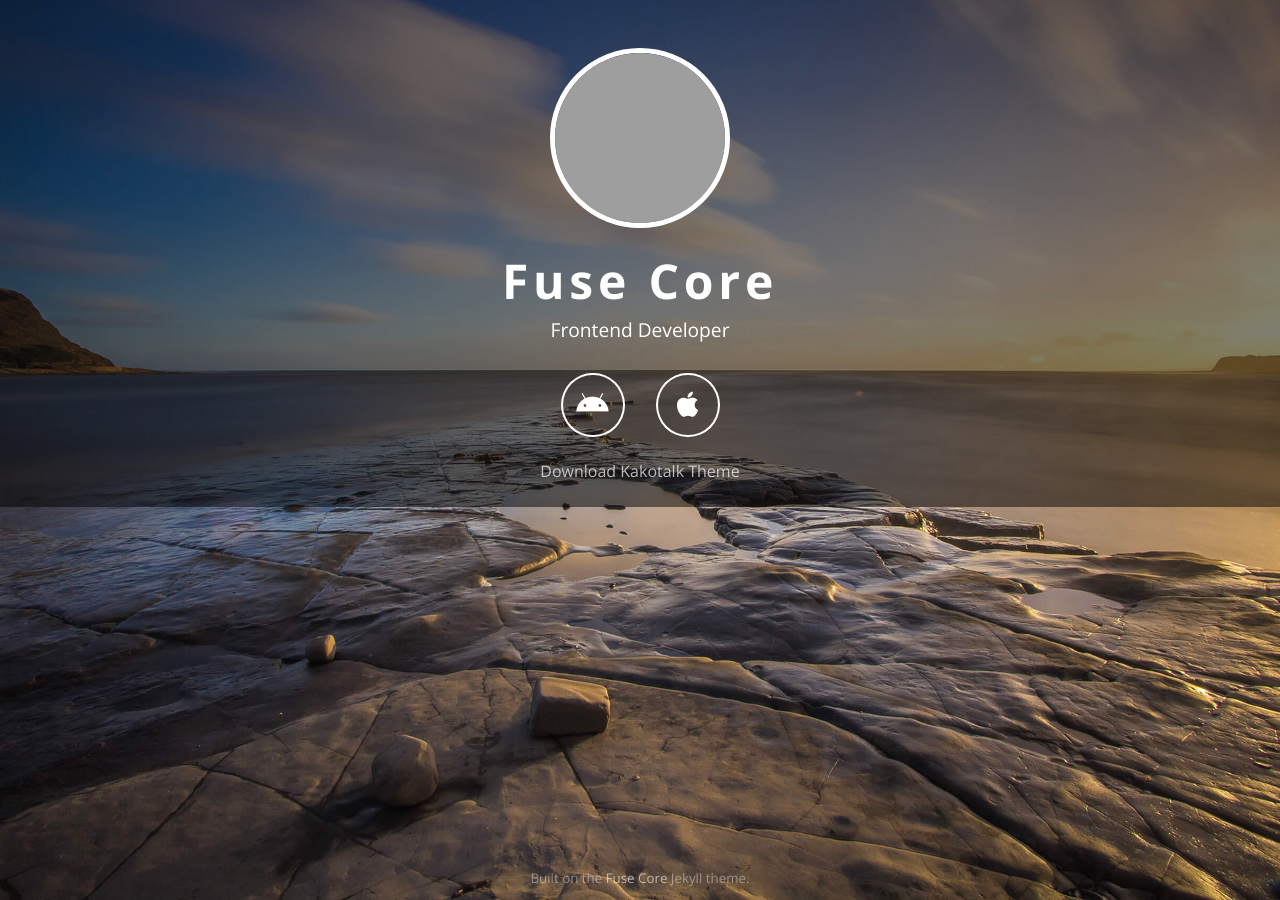
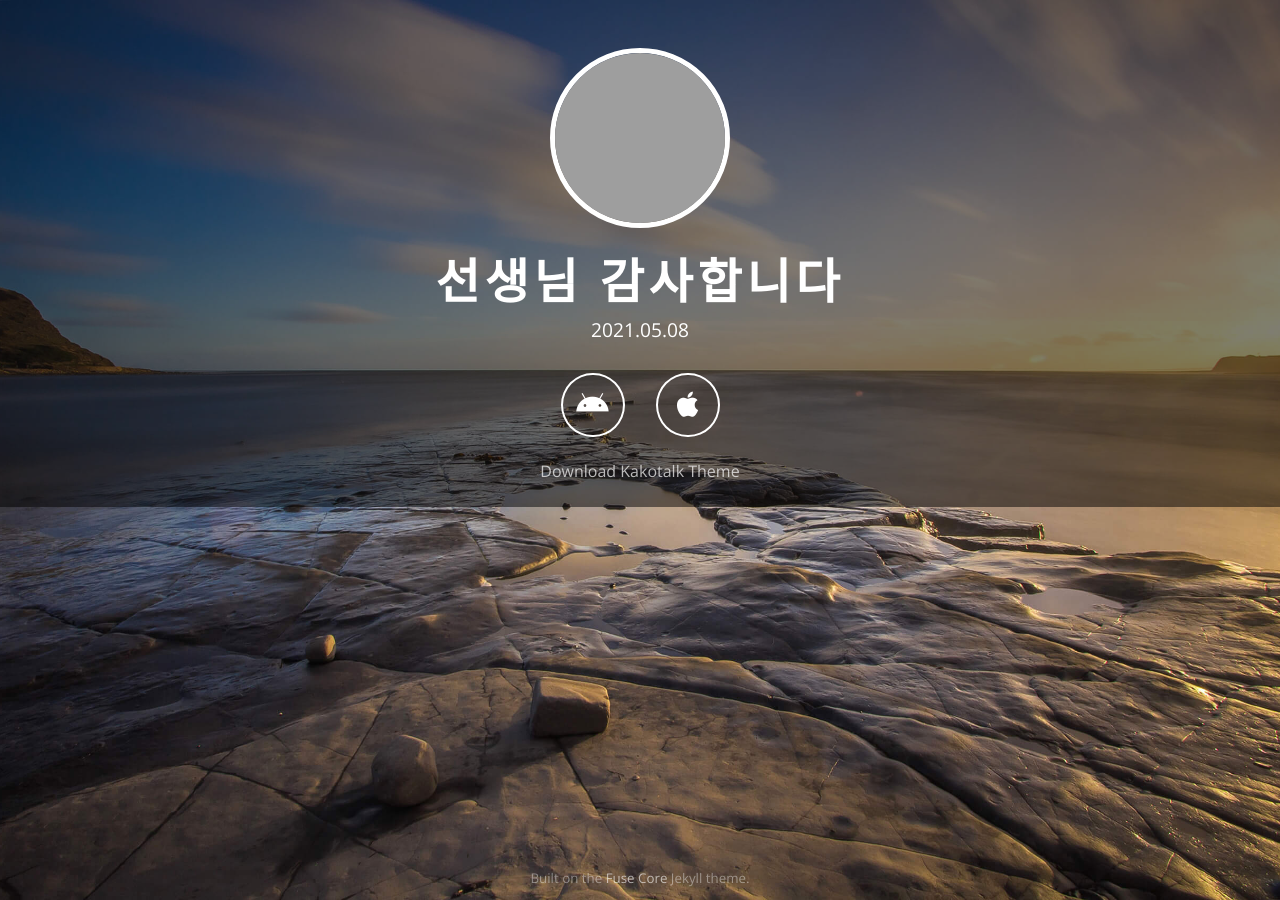
Before and after one commit to thx-day/teacher, a Jekyll site: the page built from index.html, in a window 1280 px wide. Built offline with Jekyll 4.4.1, drawn with Linux system fonts in a browser that asks for light colours; comment, search, counter and statistics services are not loaded; grey boxes are pictures that could not be loaded.

Commit message:
Update _config.yml

```diff
--- a/_config.yml
+++ b/_config.yml
@@ -12,9 +12,9 @@ sass:
 # When modifying this file, take care to preserve the indentation. This is YAML ...
 
 # Main Headline, name required, subtitle optional
-name: Fuse Core
+name: 선생님 감사합니다
 #subtitle:
-subtitle: Frontend Developer
+subtitle: "2021.05.08"
 
 # Title attribute of HTML Page, uses 'name' from above if empty
 title:
```
